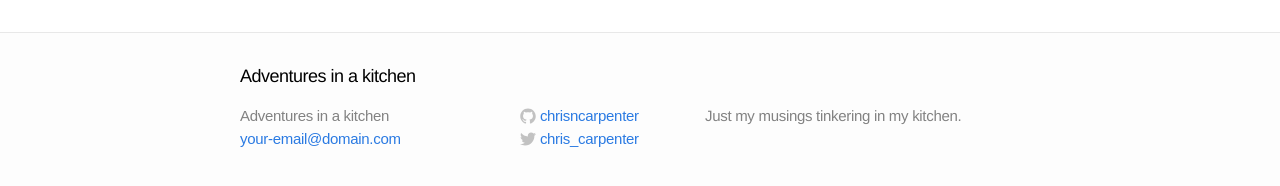
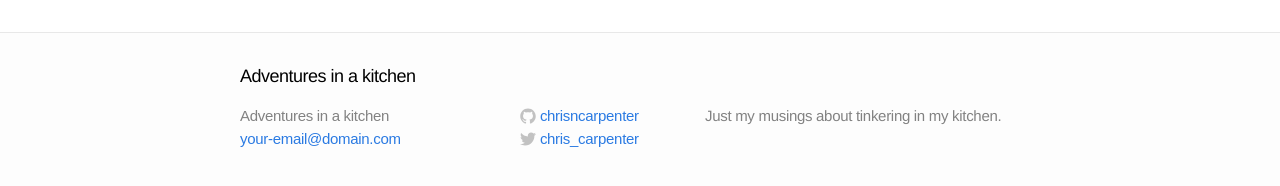
Before and after one commit to chrisncarpenter/chrisncarpenter.github.io, a Jekyll site: the page built from about.md, in a window 1280 px wide. Shown: the part 338-524 px from the top of the page. Built offline with Jekyll 4.4.1, drawn with Linux system fonts in a browser that asks for light colours.

Commit message:
If operator added to homepage

```diff
--- a/_config.yml
+++ b/_config.yml
@@ -1,7 +1,7 @@
 # Site settings
 title: Adventures in a kitchen
 email: your-email@domain.com
-description: "Just my musings tinkering in my kitchen."
+description: "Just my musings about tinkering in my kitchen."
 baseurl: ""
 url: "http://yourdomain.com"
 twitter_username: chris_carpenter
--- a/index.html
+++ b/index.html
@@ -11,7 +11,9 @@
       <li style="background: url('/imgs/{{ post.img }}') no-repeat top left;">
         <span class="post-date">{{ post.date | date: "%b %-d, %Y" }}</span>
         <a class="post-link" href="{{ post.url | prepend: site.baseurl }}">{{ post.title }}</a><br />
+         {% if post.img != null %}
          <img src="/imgs/{{ post.img }}" ><br />
+         {% endif %}
         {{ post.excerpt }}
       </li>
     {% endfor %}
```
